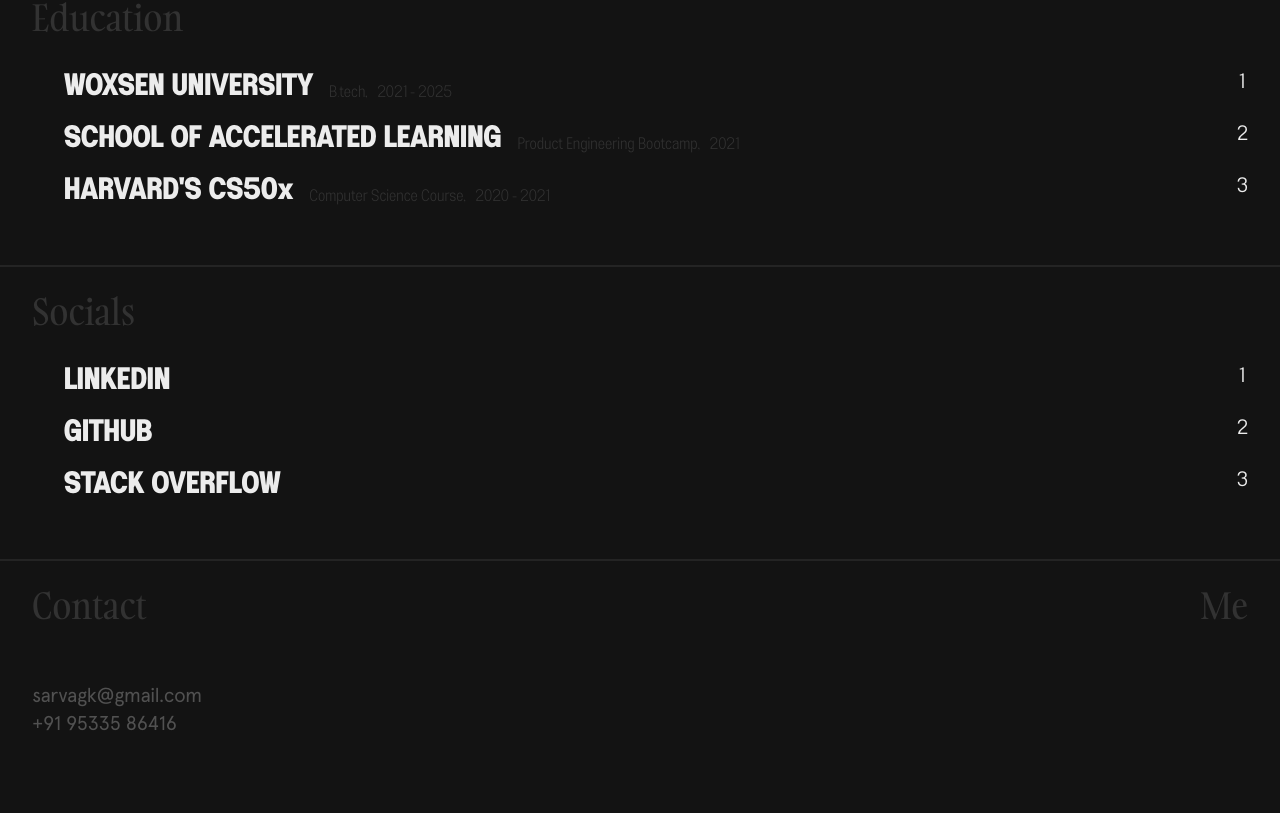
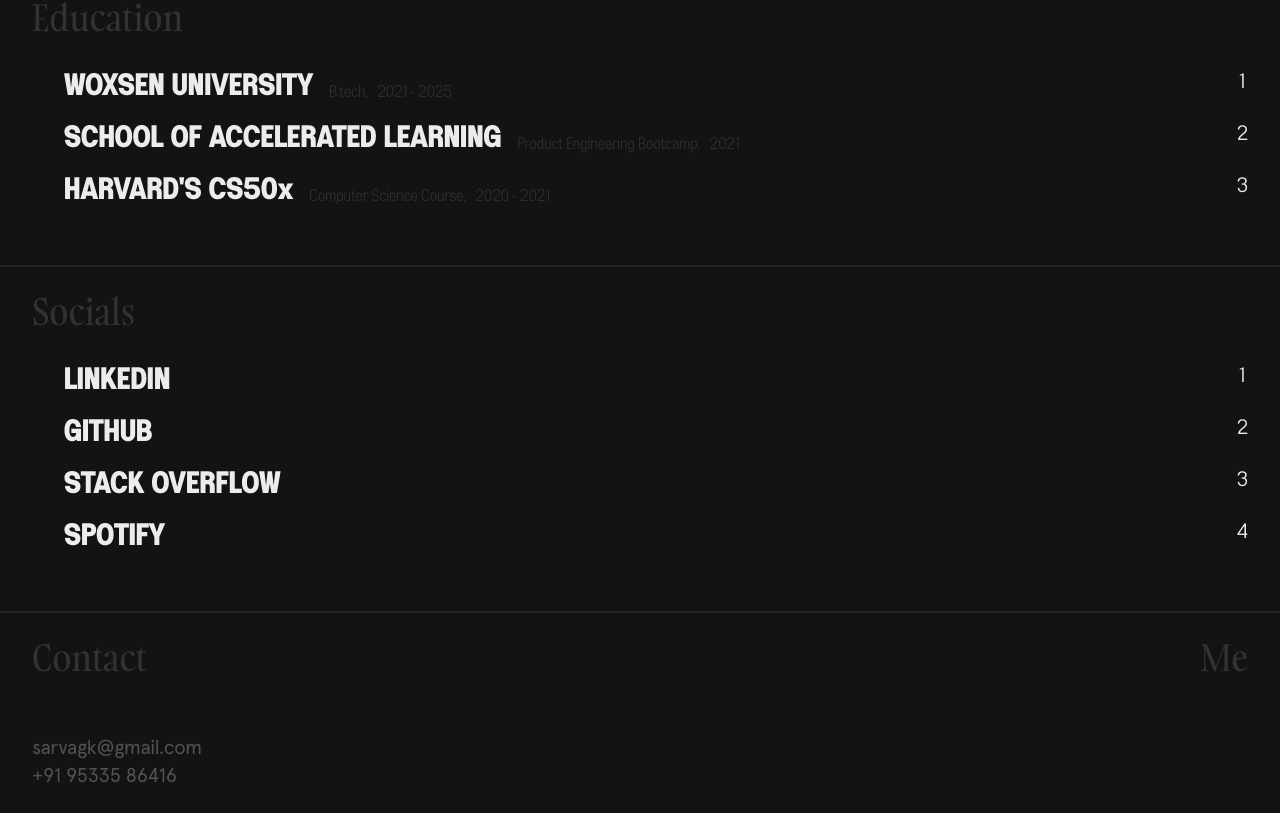
Before and after one commit to starbvuks/portfolio-2024, a Next.js app: page / in a window 1280 px wide. Shown: the part 1730-2543 px from the top of the page. Before the commit the page ends 2491 px from the top, so only its background shows below. Built offline with nearby package versions, Linux system fonts and the light colour scheme.

Commit message:
metadata

```diff
--- a/src/app/components/Landing.jsx
+++ b/src/app/components/Landing.jsx
@@ -121,6 +121,11 @@ const data = {
         url: "https://stackoverflow.com/users/13939799/starbvuks",
         number: "3",
       },
+      {
+        name: "SPOTIFY",
+        url: "https://open.spotify.com/user/nl8l3a15fcwt16ziq91rp82eq?si=x_g4W9_6SbqNENbHlJkjCg",
+        number: "4",
+      },
     ],
   },
 };
@@ -171,7 +176,7 @@ const Landing = () => {
             PORTFOLIO 2024
           </span>
         </div>
-        <div className="">
+        <div>
           <button
             onClick={toggleMode}
             className={
--- a/src/app/layout.js
+++ b/src/app/layout.js
@@ -1,3 +1,4 @@
+import Head from "next/head";
 import "./globals.css";
 import localFont from "@next/font/local";
 
@@ -11,20 +12,20 @@ const esenka = localFont({
     {
       path: "../../public/fonts/Esenka-Light.otf",
       weight: "300",
-      style: "light"
+      style: "light",
     },
     {
       path: "../../public/fonts/Esenka-Regular.otf",
       weight: "400",
-      style: "normal"
+      style: "normal",
     },
     {
       path: "../../public/fonts/Esenka-Black.otf",
       weight: "900",
-      style: "black"
+      style: "black",
     },
-],
-variable: "--esenka",
+  ],
+  variable: "--esenka",
 });
 
 const apercu = localFont({
@@ -53,7 +54,6 @@ const apercu = localFont({
   variable: "--apercu",
 });
 
-
 export const metadata = {
   title: "Sarvag K. Portfolio",
   description: "i like building cool shit",
@@ -62,7 +62,27 @@ export const metadata = {
 export default function RootLayout({ children }) {
   return (
     <html lang="en">
-      <body className={`${apercu.variable} ${gambarino.variable} ${esenka.variable}`}>{children}</body>
+      <Head>
+        <title>Sarvag K. Portfolio</title>
+        <meta name="title" content="Sarvag K. Portfolio" />
+        <meta name="description" content="had fun making this one" />
+
+        <meta property="og:type" content="website" />
+        <meta property="og:title" content="Sarvag K. Portfolio" />
+        <meta property="og:description" content="had fun making this one" />
+
+        <meta property="twitter:card" content="summary_large_image" />
+        <meta property="twitter:title" content="Sarvag K. Portfolio" />
+        <meta
+          property="twitter:description"
+          content="had fun making this one"
+        />
+      </Head>
+      <body
+        className={`${apercu.variable} ${gambarino.variable} ${esenka.variable}`}
+      >
+        {children}
+      </body>
     </html>
   );
 }
```
